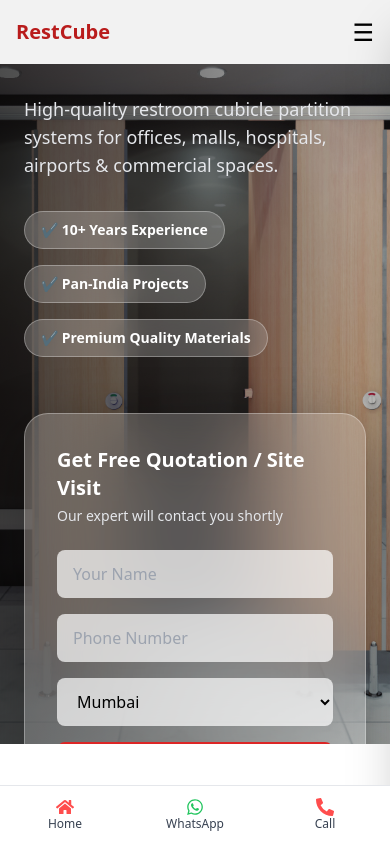
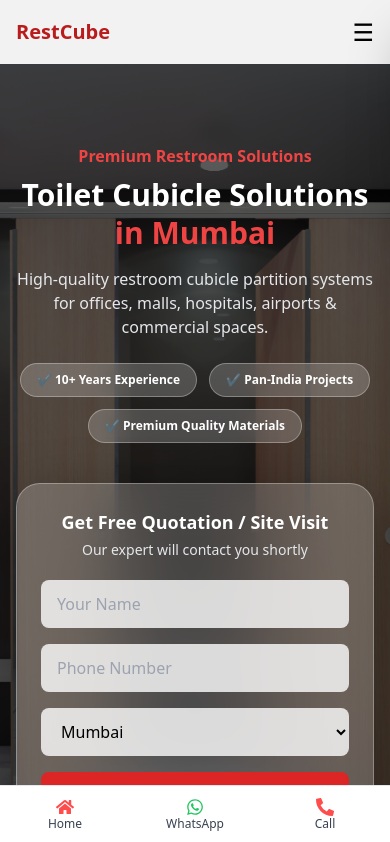
Before and after one commit to citycarsolution/restcube, a React (Vite) app: page / in a window 390 px wide. Shown: the top 842 px of the page. Built offline with nearby package versions, Linux system fonts and the light colour scheme.

Commit message:
fix: mobile responsive hero section design

```diff
--- a/src/components/HeroSection.jsx
+++ b/src/components/HeroSection.jsx
@@ -1,6 +1,6 @@
 import { useEffect, useState } from "react";
 
-// HERO IMAGES (VITE SAFE)
+// HERO IMAGES
 import hero1 from "../assets/hero/hero-mumbai-toilet-cubicle.jpg";
 import hero2 from "../assets/hero/hero-commercial-restroom.jpg";
 import hero3 from "../assets/hero/hero-premium-cubicle.jpg";
@@ -28,8 +28,7 @@ export default function HeroSection() {
   };
 
   return (
-    // 🔥 FIX: header gap remove
-    <section className="relative h-[90vh] w-full overflow-hidden -mt-20">
+    <section className="relative min-h-screen w-full overflow-hidden">
       {/* BACKGROUND SLIDER */}
       {heroImages.map((img, index) => (
         <div
@@ -41,29 +40,30 @@ export default function HeroSection() {
         />
       ))}
 
-      {/* DARK OVERLAY */}
-      <div className="absolute inset-0 bg-gradient-to-r from-black/70 via-black/50 to-black/20" />
+      {/* OVERLAY */}
+      <div className="absolute inset-0 bg-black/65" />
 
       {/* CONTENT */}
-      <div className="relative z-10 max-w-7xl mx-auto px-6 h-full flex items-center">
-        <div className="grid lg:grid-cols-2 gap-14 w-full items-center">
-          {/* LEFT */}
-          <div>
-            <p className="text-red-500 font-semibold mb-2 tracking-wide">
+      <div className="relative z-10 max-w-7xl mx-auto px-4 sm:px-6 min-h-screen flex items-center">
+        <div className="grid lg:grid-cols-2 gap-10 w-full items-center py-20">
+
+          {/* LEFT CONTENT */}
+          <div className="text-center lg:text-left">
+            <p className="text-red-500 font-semibold mb-2">
               Premium Restroom Solutions
             </p>
 
-            <h1 className="text-4xl md:text-5xl xl:text-6xl font-extrabold text-white leading-tight">
+            <h1 className="text-3xl sm:text-4xl md:text-5xl xl:text-6xl font-extrabold text-white leading-tight">
               Toilet Cubicle Solutions <br />
               <span className="text-red-500">in Mumbai</span>
             </h1>
 
-            <p className="mt-6 text-lg text-gray-200 max-w-xl">
+            <p className="mt-4 text-base sm:text-lg text-gray-200 max-w-xl mx-auto lg:mx-0">
               High-quality restroom cubicle partition systems for offices,
               malls, hospitals, airports & commercial spaces.
             </p>
 
-            <div className="flex gap-4 mt-8 flex-wrap">
+            <div className="flex gap-3 mt-6 flex-wrap justify-center lg:justify-start">
               {[
                 "10+ Years Experience",
                 "Pan-India Projects",
@@ -72,7 +72,7 @@ export default function HeroSection() {
                 <span
                   key={item}
                   className="bg-white/20 backdrop-blur-lg border border-white/30
-                             px-4 py-2 rounded-full text-sm font-semibold text-white"
+                             px-4 py-2 rounded-full text-xs sm:text-sm font-semibold text-white"
                 >
                   ✔ {item}
                 </span>
@@ -80,17 +80,18 @@ export default function HeroSection() {
             </div>
           </div>
 
-          {/* RIGHT FORM */}
+          {/* FORM CARD */}
+          <div className="flex justify-center lg:justify-end">
             <div
-            className="rounded-3xl p-8 max-w-md ml-auto w-full
+              className="w-full max-w-sm sm:max-w-md rounded-3xl p-6 sm:p-8
                          bg-white/20 backdrop-blur-2xl
                          border border-white/30
                          shadow-[0_20px_60px_rgba(0,0,0,0.4)]"
             >
-            <h3 className="text-xl font-bold text-white mb-1">
+              <h3 className="text-lg sm:text-xl font-bold text-white mb-1 text-center">
                 Get Free Quotation / Site Visit
               </h3>
-            <p className="text-sm text-gray-200 mb-6">
+              <p className="text-sm text-gray-200 mb-5 text-center">
                 Our expert will contact you shortly
               </p>
 
@@ -98,16 +99,16 @@ export default function HeroSection() {
                 <input
                   type="text"
                   placeholder="Your Name"
-                className="w-full rounded-lg px-4 py-3 bg-white/70"
+                  className="w-full rounded-lg px-4 py-3 bg-white/80 focus:outline-none"
                 />
 
                 <input
                   type="tel"
                   placeholder="Phone Number"
-                className="w-full rounded-lg px-4 py-3 bg-white/70"
+                  className="w-full rounded-lg px-4 py-3 bg-white/80 focus:outline-none"
                 />
 
-              <select className="w-full rounded-lg px-4 py-3 bg-white/70">
+                <select className="w-full rounded-lg px-4 py-3 bg-white/80 focus:outline-none">
                   <option>Mumbai</option>
                   <option>Thane</option>
                   <option>Pune</option>
@@ -120,13 +121,16 @@ export default function HeroSection() {
                 <button
                   type="button"
                   onClick={sendWhatsApp}
-                className="w-full bg-red-600 text-white py-3 rounded-lg font-semibold"
+                  className="w-full bg-red-600 hover:bg-red-700
+                             text-white py-3 rounded-lg font-semibold transition"
                 >
                   📲 Send Enquiry on WhatsApp
                 </button>
               </form>
             </div>
           </div>
+
+        </div>
       </div>
     </section>
   );
```
Lines whose indentation alone changed are shown as unchanged.
